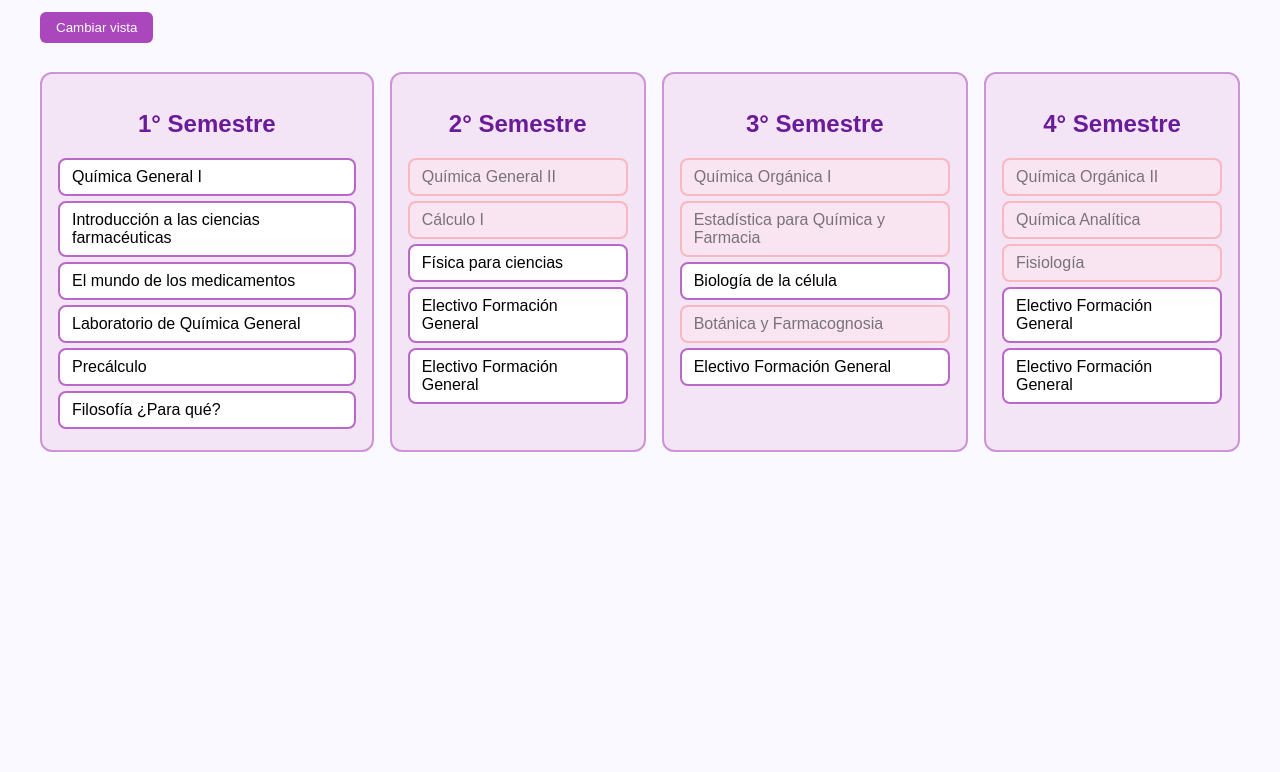
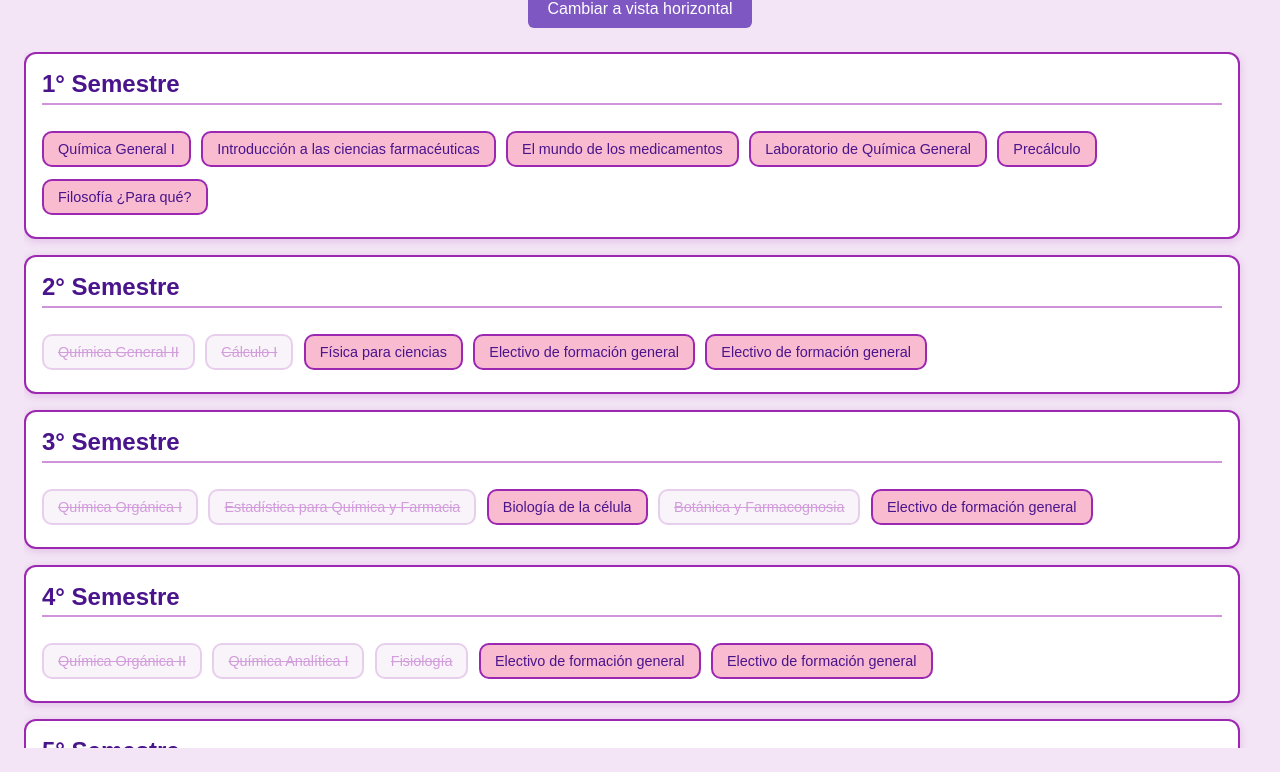
Before and after one commit to kiw1-kiw1/qyfuc, a plain HTML site: page index.html in a window 1280 px wide. Shown: the part 108-880 px from the top of the page. Before the commit the page ends 800 px from the top, so only its background shows below. Drawn offline with Linux system fonts and the light colour scheme.

Commit message:
Update index.html
final siqsi

```diff
--- a/index.html
+++ b/index.html
@@ -1,161 +1,235 @@
 <!DOCTYPE html>
 <html lang="es">
 <head>
-  <meta charset="UTF-8">
+  <meta charset="UTF-8" />
   <title>Malla Química y Farmacia</title>
   <style>
     body {
       font-family: sans-serif;
-      background: #f9f9ff;
-      padding: 2em;
+      background: #f3e5f5;
+      padding: 1.5em;
+      margin: 0;
+      color: #4a148c;
     }
     h1 {
       color: #4a148c;
+      text-align: center;
+      margin-bottom: 1rem;
     }
-    .vista-toggle {
-      margin-bottom: 1em;
+    .btn-toggle {
+      background-color: #7e57c2;
+      border: none;
+      color: white;
+      padding: 10px 20px;
+      margin: 0 auto 1.5rem auto;
+      display: block;
+      font-size: 1rem;
+      border-radius: 6px;
+      cursor: pointer;
+      transition: background-color 0.3s;
     }
-    .malla {
+    .btn-toggle:hover {
+      background-color: #5e35b1;
+    }
+    .container {
       display: flex;
-      gap: 1em;
+      gap: 1rem;
       overflow-x: auto;
+      padding-bottom: 1rem;
+      scroll-behavior: smooth;
     }
-    .vertical .malla {
+    .container.vertical {
       flex-direction: column;
+      overflow-x: visible;
+      max-height: 85vh;
+      overflow-y: auto;
+      padding-right: 1rem;
     }
     .semestre {
-      background: #f3e5f5;
-      border: 2px solid #ce93d8;
+      background: white;
+      border: 2px solid #9c27b0;
       border-radius: 12px;
-      padding: 1em;
-      min-width: 220px;
+      padding: 1rem;
+      min-width: 280px;
+      flex-shrink: 0;
+      box-shadow: 0 2px 8px rgb(156 39 176 / 0.2);
     }
     .semestre h2 {
-      text-align: center;
-      color: #6a1b9a;
+      margin-top: 0;
+      border-bottom: 2px solid #ce93d8;
+      padding-bottom: 0.3rem;
     }
     .curso {
-      margin: 5px 0;
-      padding: 8px 12px;
-      border: 2px solid #ba68c8;
-      border-radius: 8px;
-      background: white;
+      display: inline-block;
+      margin: 6px 6px 6px 0;
+      padding: 8px 14px;
+      border: 2px solid #9c27b0;
+      border-radius: 10px;
+      background: #f8bbd0;
+      color: #4a148c;
       cursor: pointer;
-      transition: 0.2s;
+      user-select: none;
+      transition: 0.25s;
+      font-size: 0.9rem;
     }
     .curso:hover {
-      background: #f8e8ff;
+      background: #ce93d8;
     }
     .aprobado {
-      background: #d1c4e9;
-      border-color: #6a1b9a;
+      background: #7b1fa2;
+      border-color: #4a148c;
+      color: white;
+      font-weight: 600;
     }
     .curso.locked {
-      opacity: 0.5;
+      opacity: 0.45;
       cursor: not-allowed;
-      background-color: #ffe6f0;
-      border-color: #ff8a8a;
-    }
-    button {
-      padding: 8px 16px;
-      background-color: #ab47bc;
-      color: white;
-      border: none;
-      border-radius: 6px;
-      cursor: pointer;
-      margin-bottom: 1em;
-    }
-    button:hover {
-      background-color: #9c27b0;
+      background-color: #f3e5f5;
+      border-color: #ce93d8;
+      color: #9c27b0;
+      text-decoration: line-through;
     }
   </style>
 </head>
-<body class="horizontal">
-  <h1>Malla Química y Farmacia</h1>
-  <div class="vista-toggle">
-    <button onclick="alternarVista()">Cambiar vista</button>
-  </div>
-  <div class="malla">
-    <!-- Los semestres se insertarán con JavaScript -->
+<body>
+  <h1>Malla Química y Farmacia UC</h1>
+  <button class="btn-toggle" id="btnToggle">Cambiar a vista horizontal</button>
+
+  <div class="container vertical" id="semestres">
+    <!-- 1º Semestre -->
+    <div class="semestre">
+      <h2>1° Semestre</h2>
+      <div class="curso" id="quimicaI" onclick="toggle(this)">Química General I</div>
+      <div class="curso" id="introFarmaceuticas" onclick="toggle(this)">Introducción a las ciencias farmacéuticas</div>
+      <div class="curso" id="medicamentos" onclick="toggle(this)">El mundo de los medicamentos</div>
+      <div class="curso" id="labQuimicaI" onclick="toggle(this)">Laboratorio de Química General</div>
+      <div class="curso" id="precalculo" onclick="toggle(this)">Precálculo</div>
+      <div class="curso" id="filosofia" onclick="toggle(this)">Filosofía ¿Para qué?</div>
+    </div>
+
+    <!-- 2º Semestre -->
+    <div class="semestre">
+      <h2>2° Semestre</h2>
+      <div class="curso locked" id="quimicaII" onclick="toggle(this)" data-prereqs="quimicaI">Química General II</div>
+      <div class="curso locked" id="calculoI" onclick="toggle(this)" data-prereqs="precalculo">Cálculo I</div>
+      <div class="curso" id="fisica" onclick="toggle(this)">Física para ciencias</div>
+      <div class="curso" id="electivo1" onclick="toggle(this)">Electivo de formación general</div>
+      <div class="curso" id="electivo2" onclick="toggle(this)">Electivo de formación general</div>
+    </div>
+
+    <!-- 3º Semestre -->
+    <div class="semestre">
+      <h2>3° Semestre</h2>
+      <div class="curso locked" id="organicaI" onclick="toggle(this)" data-prereqs="quimicaII">Química Orgánica I</div>
+      <div class="curso locked" id="estadistica" onclick="toggle(this)" data-prereqs="calculoI">Estadística para Química y Farmacia</div>
+      <div class="curso" id="biocelular" onclick="toggle(this)">Biología de la célula</div>
+      <div class="curso locked" id="farmacognosia" onclick="toggle(this)" data-prereqs="quimicaII">Botánica y Farmacognosia</div>
+      <div class="curso" id="electivo3" onclick="toggle(this)">Electivo de formación general</div>
+    </div>
+
+    <!-- 4º Semestre -->
+    <div class="semestre">
+      <h2>4° Semestre</h2>
+      <div class="curso locked" id="organicaII" onclick="toggle(this)" data-prereqs="organicaI">Química Orgánica II</div>
+      <div class="curso locked" id="analitica" onclick="toggle(this)" data-prereqs="estadistica,quimicaII">Química Analítica I</div>
+      <div class="curso locked" id="fisiologia" onclick="toggle(this)" data-prereqs="biocelular">Fisiología</div>
+      <div class="curso" id="electivo4" onclick="toggle(this)">Electivo de formación general</div>
+      <div class="curso" id="electivo5" onclick="toggle(this)">Electivo de formación general</div>
+    </div>
+
+    <!-- 5º Semestre -->
+    <div class="semestre">
+      <h2>5° Semestre</h2>
+      <div class="curso locked" id="labOrganica" onclick="toggle(this)" data-prereqs="organicaII">Laboratorio de Química Orgánica</div>
+      <div class="curso locked" id="bioquimica" onclick="toggle(this)" data-prereqs="organicaII">Bioquímica</div>
+      <div class="curso locked" id="quimicaFisica" onclick="toggle(this)" data-prereqs="analitica,fisica,calculoI">Química-Física</div>
+      <div class="curso locked" id="analisisInstr" onclick="toggle(this)" data-prereqs="analitica">Análisis Instrumental</div>
+      <div class="curso locked" id="fisiopatologia" onclick="toggle(this)" data-prereqs="fisiologia">Fisiopatología</div>
+    </div>
+
+    <!-- 6º Semestre -->
+    <div class="semestre">
+      <h2>6° Semestre</h2>
+      <div class="curso locked" id="microbio" onclick="toggle(this)" data-prereqs="bioquimica,fisiologia">Microbiología e Inmunobiología</div>
+      <div class="curso locked" id="farmacoQuimicaI" onclick="toggle(this)" data-prereqs="labOrganica,quimicaFisica">Fármaco-Química I</div>
+      <div class="curso locked" id="farmacocinetica" onclick="toggle(this)" data-prereqs="quimicaFisica">Farmacocinética y Bio-farmacia</div>
+      <div class="curso locked" id="farmacologiaI" onclick="toggle(this)" data-prereqs="bioquimica,fisiopatologia">Farmacología I</div>
+      <div class="curso" id="electivo6" onclick="toggle(this)">Electivo de formación general</div>
+    </div>
+
+    <!-- 7º Semestre -->
+    <div class="semestre">
+      <h2>7° Semestre</h2>
+      <div class="curso locked" id="farmacoQuimicaII" onclick="toggle(this)" data-prereqs="farmacoQuimicaI,farmacologiaI">Fármaco-Química II</div>
+      <div class="curso locked" id="tecnologiaFarmaceuticaI" onclick="toggle(this)" data-prereqs="farmacocinetica,analisisInstr">Tecnología Farmacéutica I</div>
+      <div class="curso locked" id="farmacologiaII" onclick="toggle(this)" data-prereqs="farmacologiaI">Farmacología II</div>
+      <div class="curso locked" id="bioquimicaClinica" onclick="toggle(this)" data-prereqs="fisiopatologia,farmacologiaI,bioquimica">Bioquímica Clínica</div>
+      <div class="curso" id="electivo7" onclick="toggle(this)">Electivo de formación general</div>
+    </div>
+
+    <!-- 8º Semestre -->
+    <div class="semestre">
+      <h2>8° Semestre</h2>
+      <div class="curso locked" id="toxicologia" onclick="toggle(this)" data-prereqs="farmacoQuimicaII,farmacologiaII">Toxicología</div>
+      <div class="curso locked" id="tesisGrado" onclick="toggle(this)" data-prereqs="tecnologiaFarmaceuticaI,farmacologiaII">Tesis de Grado</div>
+    </div>
+
+    <!-- 9º Semestre -->
+    <div class="semestre">
+      <h2>9° Semestre</h2>
+      <div class="curso locked" id="farmacoQuimicaIII" onclick="toggle(this)" data-prereqs="farmacoQuimicaII">Fármaco-Química III</div>
+      <div class="curso locked" id="farmaciaClinica" onclick="toggle(this)" data-prereqs="farmacologiaII,farmacoQuimicaIII">Farmacia Clínica y Atención Farmacéutica</div>
+      <div class="curso locked" id="farmacologiaIII" onclick="toggle(this)" data-prereqs="farmacologiaII,farmacoQuimicaIII">Farmacología III</div>
+      <div class="curso locked" id="tecnologiaFarmaceuticaII" onclick="toggle(this)" data-prereqs="tecnologiaFarmaceuticaI">Tecnología Farmacéutica II</div>
+      <div class="curso" id="optativoProf1" onclick="toggle(this)">Optativo de profundización</div>
+      <div class="curso locked" id="practicaProfI" onclick="toggle(this)" data-prereqs="tecnologiaFarmaceuticaI,farmacoQuimicaII">Práctica Profesional I</div>
+    </div>
+
+    <!-- 10º Semestre -->
+    <div class="semestre">
+      <h2>10° Semestre</h2>
+      <div class="curso locked" id="saludPublica" onclick="toggle(this)" data-prereqs="farmacologiaI,estadistica">Salud Pública para Química y Farmacia</div>
+      <div class="curso locked" id="internadoClinico" onclick="toggle(this)" data-prereqs="farmaciaClinica,farmacologiaIII">Internado Clínico</div>
+      <div class="curso locked" id="farmaciaPrivada" onclick="toggle(this)" data-prereqs="farmacoQuimicaII">Farmacia Privada</div>
+      <div class="curso locked" id="legislacion" onclick="toggle(this)" data-prereqs="farmacoQuimicaI">Legislación y Deontología Farmacéutica</div>
+      <div class="curso" id="optativoProf2" onclick="toggle(this)">Optativo de profundización</div>
+      <div class="curso" id="optativoProf3" onclick="toggle(this)">Optativo de profundización</div>
+      <div class="curso locked" id="practicaProfII" onclick="toggle(this)" data-prereqs="farmacoQuimicaII,tecnologiaFarmaceuticaI">Práctica Profesional II</div>
+    </div>
   </div>
 
   <script>
-    const cursos = [
-      { nombre: "Química General I", id: "quimicaI", semestre: 1 },
-      { nombre: "Introducción a las ciencias farmacéuticas", id: "introFarmaceuticas", semestre: 1 },
-      { nombre: "El mundo de los medicamentos", id: "medicamentos", semestre: 1 },
-      { nombre: "Laboratorio de Química General", id: "labQuimicaI", semestre: 1 },
-      { nombre: "Precálculo", id: "precalculo", semestre: 1 },
-      { nombre: "Filosofía ¿Para qué?", id: "filosofia", semestre: 1 },
+    const container = document.getElementById('semestres');
+    const btnToggle = document.getElementById('btnToggle');
 
-      { nombre: "Química General II", id: "quimicaII", semestre: 2, prereqs: ["quimicaI"] },
-      { nombre: "Cálculo I", id: "calculoI", semestre: 2, prereqs: ["precalculo"] },
-      { nombre: "Física para ciencias", id: "fisica", semestre: 2 },
-      { nombre: "Electivo Formación General", id: "electivo1", semestre: 2 },
-      { nombre: "Electivo Formación General", id: "electivo2", semestre: 2 },
-
-      { nombre: "Química Orgánica I", id: "organicaI", semestre: 3, prereqs: ["quimicaII"] },
-      { nombre: "Estadística para Química y Farmacia", id: "estadistica", semestre: 3, prereqs: ["calculoI"] },
-      { nombre: "Biología de la célula", id: "biocelular", semestre: 3 },
-      { nombre: "Botánica y Farmacognosia", id: "farmacognosia", semestre: 3, prereqs: ["quimicaII"] },
-      { nombre: "Electivo Formación General", id: "electivo3", semestre: 3 },
-
-      { nombre: "Química Orgánica II", id: "organicaII", semestre: 4, prereqs: ["organicaI"] },
-      { nombre: "Química Analítica", id: "analitica", semestre: 4, prereqs: ["quimicaII", "estadistica"] },
-      { nombre: "Fisiología", id: "fisiologia", semestre: 4, prereqs: ["biocelular"] },
-      { nombre: "Electivo Formación General", id: "electivo4", semestre: 4 },
-      { nombre: "Electivo Formación General", id: "electivo5", semestre: 4 },
-
-      // Puedes seguir agregando más cursos del 5º al 10º semestre aquí con la misma estructura
-    ];
-
-    function crearMalla() {
-      const contenedor = document.querySelector('.malla');
-      contenedor.innerHTML = '';
-      const porSemestre = {};
-
-      cursos.forEach(curso => {
-        if (!porSemestre[curso.semestre]) {
-          porSemestre[curso.semestre] = [];
-        }
-        porSemestre[curso.semestre].push(curso);
-      });
-
-      Object.keys(porSemestre).sort((a, b) => a - b).forEach(num => {
-        const semestreDiv = document.createElement('div');
-        semestreDiv.classList.add('semestre');
-        semestreDiv.innerHTML = `<h2>${num}° Semestre</h2>`;
-        porSemestre[num].forEach(curso => {
-          const div = document.createElement('div');
-          div.className = 'curso';
-          div.id = curso.id;
-          div.textContent = curso.nombre;
-          if (curso.prereqs) {
-            div.classList.add('locked');
-            div.dataset.prereqs = curso.prereqs.join(',');
-          }
-          div.onclick = () => toggle(div);
-          semestreDiv.appendChild(div);
-        });
-        contenedor.appendChild(semestreDiv);
-      });
-
-      restaurarProgreso();
-      habilitarCursos();
-    }
+    btnToggle.addEventListener('click', () => {
+      if (container.classList.contains('vertical')) {
+        container.classList.remove('vertical');
+        btnToggle.textContent = 'Cambiar a vista vertical';
+      } else {
+        container.classList.add('vertical');
+        btnToggle.textContent = 'Cambiar a vista horizontal';
+      }
+    });
 
     function toggle(el) {
       if (el.classList.contains('locked')) return;
       el.classList.toggle('aprobado');
-      guardarProgreso();
+      guardarEstado();
       habilitarCursos();
     }
 
     function habilitarCursos() {
-      document.querySelectorAll('.curso.locked').forEach(curso => {
-        const ids = curso.dataset.prereqs?.split(',') || [];
-        const habilitado = ids.every(id => document.getElementById(id)?.classList.contains('aprobado'));
-        if (habilitado) {
+      const cursos = document.querySelectorAll('.curso.locked');
+      cursos.forEach(curso => {
+        const prereqs = curso.dataset.prereqs;
+        if (!prereqs) return;
+        const ids = prereqs.split(',').map(id => id.trim());
+        const aprobados = ids.every(id => {
+          const prereq = document.getElementById(id);
+          return prereq && prereq.classList.contains('aprobado');
+        });
+        if (aprobados) {
           curso.classList.remove('locked');
         } else {
           curso.classList.add('locked');
@@ -164,29 +238,31 @@
       });
     }
 
-    function guardarProgreso() {
-      const ids = [...document.querySelectorAll('.curso.aprobado')].map(el => el.id);
-      localStorage.setItem('malla-aprobados', JSON.stringify(ids));
+    function guardarEstado() {
+      const cursos = document.querySelectorAll('.curso');
+      const estado = {};
+      cursos.forEach(curso => {
+        estado[curso.id] = curso.classList.contains('aprobado');
+      });
+      localStorage.setItem('estadoCursosQyF', JSON.stringify(estado));
     }
 
-    function restaurarProgreso() {
-      const aprobados = JSON.parse(localStorage.getItem('malla-aprobados') || '[]');
-      aprobados.forEach(id => {
-        const el = document.getElementById(id);
-        if (el) el.classList.add('aprobado');
+    function cargarEstado() {
+      const estado = JSON.parse(localStorage.getItem('estadoCursosQyF'));
+      if (!estado) return;
+      Object.entries(estado).forEach(([id, aprobado]) => {
+        const curso = document.getElementById(id);
+        if (curso) {
+          if (aprobado) curso.classList.add('aprobado');
+          else curso.classList.remove('aprobado');
+        }
       });
     }
 
-    function alternarVista() {
-      const body = document.body;
-      if (body.classList.contains('vertical')) {
-        body.classList.remove('vertical');
-      } else {
-        body.classList.add('vertical');
-      }
-    }
-
-    window.onload = crearMalla;
+    window.onload = () => {
+      cargarEstado();
+      habilitarCursos();
+    };
   </script>
 </body>
 </html>
```
